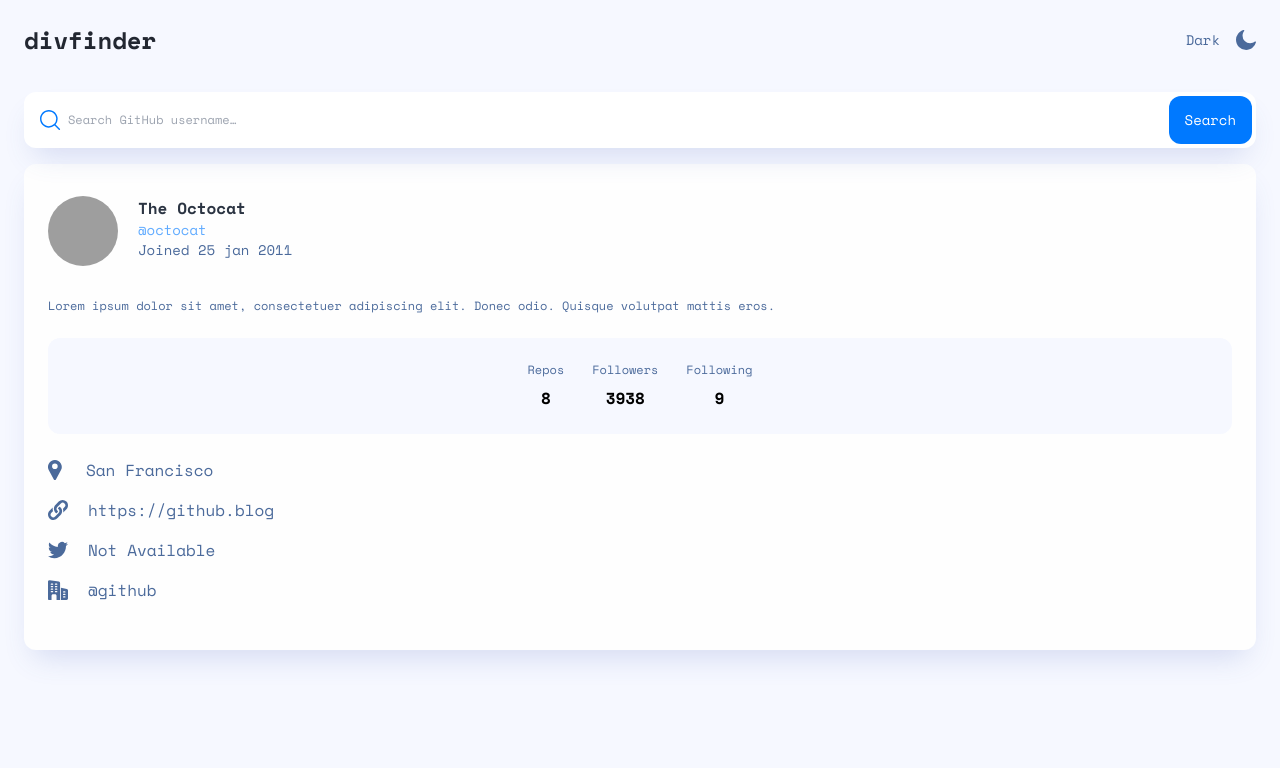
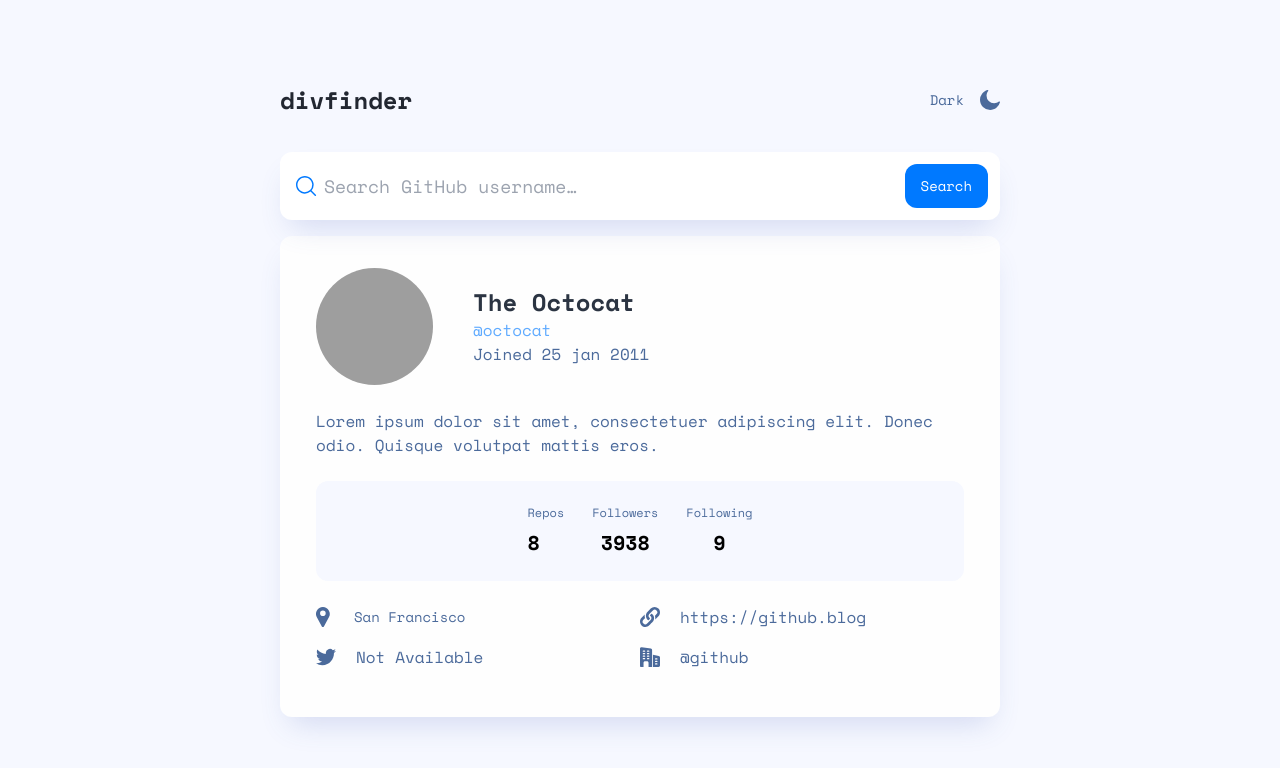
Before and after one commit to stivenjimenez/devFinder, a website: page src/index.html in a window 1280 px wide. Drawn offline with nearby package versions, Linux system fonts and the light colour scheme; grey boxes are pictures that could not be loaded.

Commit message:
📱 add table responsive

```diff
--- a/src/index.html
+++ b/src/index.html
@@ -13,9 +13,9 @@
     <title>Dev Finder</title>
   </head>
   <body
-    class="w-screen h-screen bg-White-Lavender font-space-mono dark:bg-Midnight-Blue"
+    class="w-screen h-screen bg-White-Lavender font-space-mono dark:bg-Midnight-Blue md:flex md:justify-center items-center"
   >
-    <main class="p-6">
+    <main class="p-6 md:max-w-xl lg:max-w-3xl">
       <!-- Header -->
       <header class="flex justify-between mb-9">
         <h1 class="text-2xl text-Deep-Black font-bold dark:text-Pure-White">
@@ -63,20 +63,20 @@
         </div>
 
         <input
-          class="block w-full py-5 pl-11 text-xs text-Steel-Blue dark:text-Pure-White rounded-xl shadow-custom dark:shadow-none focus:outline-0 cursor-pointer dark:bg-Slate-Blue"
+          class="block w-full py-5 pl-11 text-xs md:text-lg text-Steel-Blue dark:text-Pure-White rounded-xl shadow-custom dark:shadow-none focus:outline-0 cursor-pointer dark:bg-Slate-Blue"
           placeholder="Search GitHub username…"
           id="inputSearch"
         />
 
         <span
           id="messageError"
-          class="absolute inset-y-4 right-24 text-sm font-bold text-Light-Red bg-Pure-White dark:bg-Slate-Blue pl-4 hidden"
+          class="absolute inset-y-0 top-4 md:top-6 right-24 md:right-28 text-sm font-bold text-Light-Red bg-Pure-White dark:bg-Slate-Blue pl-4 hidden"
           >No results</span
         >
 
         <button
           id="btnSearch"
-          class="absolute inset-y-0 right-0 bg-Bright-Blue hover:bg-Sky-Blue text-Pure-White px-4 rounded-xl m-1 text-sm"
+          class="absolute inset-y-0 right-0 bg-Bright-Blue hover:bg-Sky-Blue text-Pure-White px-4 rounded-xl m-1 md:m-3 text-sm"
         >
           Search
         </button>
@@ -84,26 +84,28 @@
 
       <!-- Info GitHub profile -->
       <div
-        class="bg-Pure-White px-6 py-8 w-full rounded-xl shadow-custom dark:shadow-none dark:bg-Slate-Blue"
+        class="bg-Pure-White px-6 md:px-9 py-8 w-full rounded-xl shadow-custom dark:shadow-none dark:bg-Slate-Blue"
       >
-        <div class="flex mb-8">
+        <div class="flex mb-8 md:mb-6 items-center">
           <img
             id="profileImage"
             src="https://avatars.githubusercontent.com/u/583231?v=4"
             alt="profile image"
-            class="h-[70px] w-[70px] rounded-full mr-5"
+            class="h-[70px] w-[70px] md:w-[117px] md:h-[117px] rounded-full mr-5 md:mr-10"
           />
           <div>
             <p
               id="userName"
-              class="text-Dark-Blue dark:text-Pure-White font-bold"
+              class="text-Dark-Blue dark:text-Pure-White font-bold md:text-2xl"
             >
               The Octocat
             </p>
-            <p id="userLogin" class="text-Sky-Blue text-sm">@octocat</p>
+            <p id="userLogin" class="text-Sky-Blue text-sm md:text-base">
+              @octocat
+            </p>
             <p
               id="userCreatedAt"
-              class="text-Steel-Blue dark:text-Pure-White text-sm"
+              class="text-Steel-Blue dark:text-Pure-White text-sm md:text-base"
             >
               Joined 25 jan 2011
             </p>
@@ -112,7 +114,7 @@
 
         <p
           id="userBio"
-          class="mb-6 text-Steel-Blue dark:text-Pure-White text-xs"
+          class="mb-6 text-Steel-Blue dark:text-Pure-White text-xs md:text-base"
         >
           Lorem ipsum dolor sit amet, consectetuer adipiscing elit. Donec odio.
           Quisque volutpat mattis eros.
@@ -121,27 +123,28 @@
         <div
           class="bg-White-Lavender flex justify-center p-6 rounded-xl mb-6 gap-7 dark:bg-Midnight-Blue dark:text-Pure-White"
         >
-          <div class="text-center">
+          <div class="text-center md:text-left">
             <p class="text-Steel-Blue text-xs mb-2 dark:text-Pure-White">
               Repos
             </p>
-            <p id="publicRepos" class="font-bold">8</p>
+            <p id="publicRepos" class="font-bold md:text-xl">8</p>
           </div>
           <div class="text-center">
             <p class="text-Steel-Blue text-xs mb-2 dark:text-Pure-White">
               Followers
             </p>
-            <p id="followers" class="font-bold">3938</p>
+            <p id="followers" class="font-bold md:text-xl">3938</p>
           </div>
           <div class="text-center">
             <p class="text-Steel-Blue text-xs mb-2 dark:text-Pure-White">
               Following
             </p>
-            <p id="following" class="font-bold">9</p>
+            <p id="following" class="font-bold md:text-xl">9</p>
           </div>
         </div>
 
         <!-- Contact section-->
+        <div class="grid md:grid-cols-2">
           <!-- Location -->
           <div
             class="flex items-center mb-4 text-Steel-Blue dark:text-Pure-White"
@@ -159,7 +162,7 @@
                 clip-rule="evenodd"
               />
             </svg>
-          <p id="userLocation" class="ml-6 tex-sm">San Francisco</p>
+            <p id="userLocation" class="ml-6 text-sm">San Francisco</p>
           </div>
 
           <!-- Link -->
@@ -208,7 +211,7 @@
             </svg>
             <p id="userTwitter" class="ml-5 tex-sm">Not Available</p>
           </div>
-
+          <!-- Job current -->
           <div
             class="flex items-center mb-4 text-Steel-Blue dark:text-Pure-White"
           >
@@ -228,6 +231,7 @@
             <p id="userCompany" class="ml-5 tex-sm">@github</p>
           </div>
         </div>
+      </div>
     </main>
     <script src="./index.js"></script>
   </body>
```
Also changed, not shown: src/output.css. Lines whose indentation alone changed are shown as unchanged.
